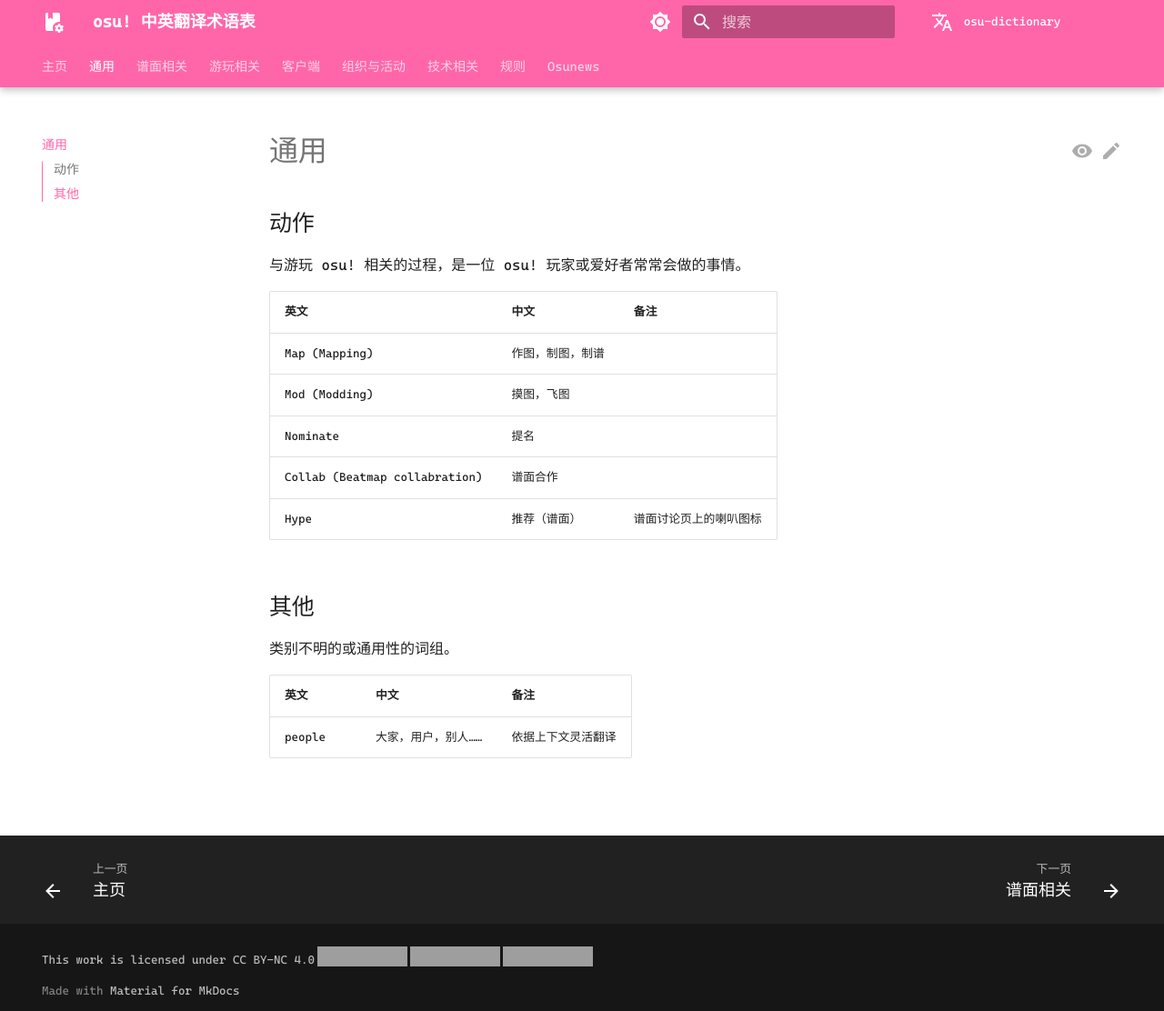
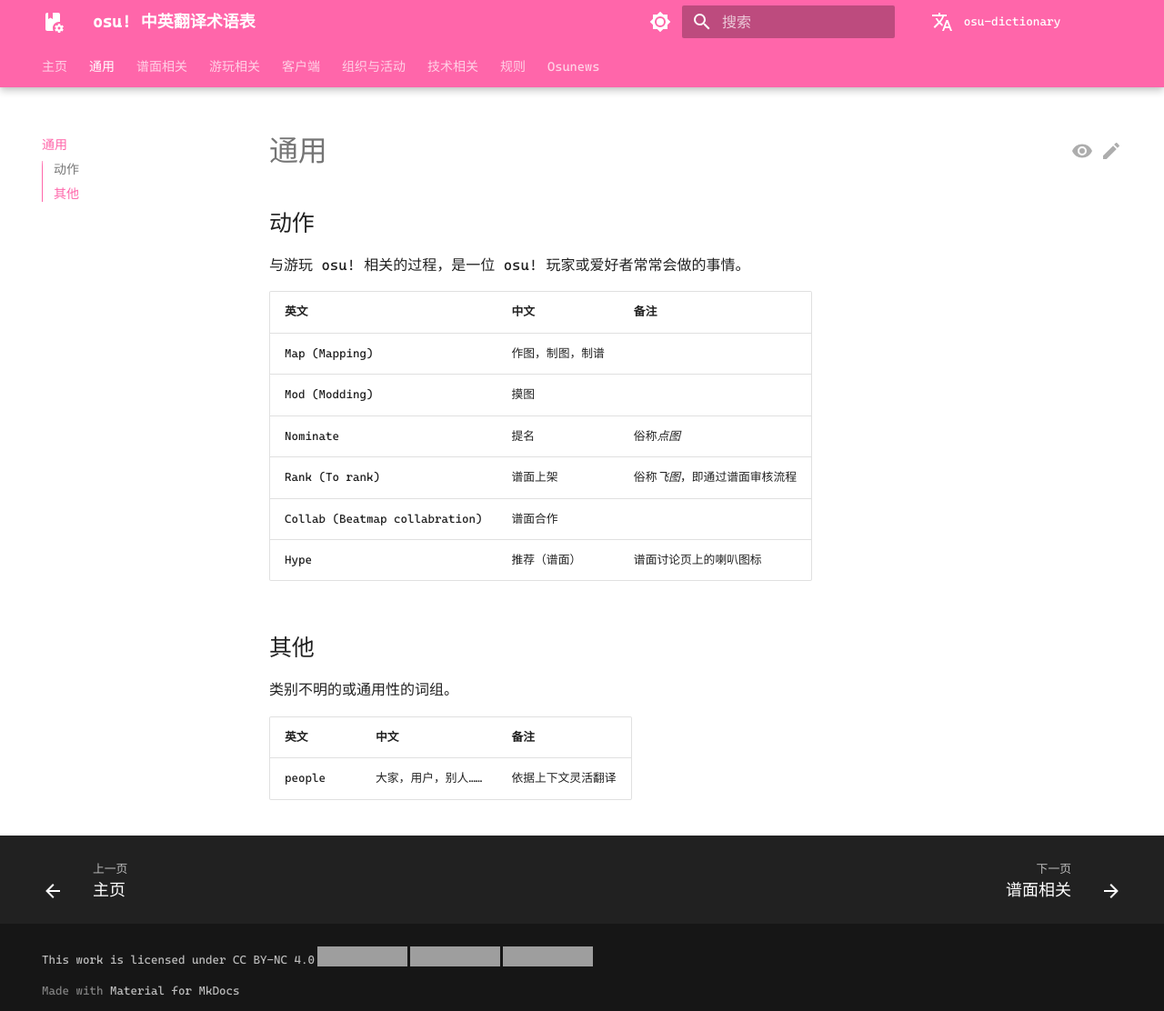
Before and after one commit to osu-atri/osu-translation-ref, an MkDocs documentation site: the page built from docs/1-general.md, in a window 1280 px wide and 1112 px high. Shown: the whole window at 91% size. Built offline with MkDocs 1.6.1 and Material for MkDocs 9.7.7, drawn with Linux system fonts in a browser that asks for light colours; some web fonts are replaced; comment, search, counter and statistics services are not loaded; grey boxes are pictures that could not be loaded.

Commit message:
Fix modding translation

```diff
--- a/docs/1-general.md
+++ b/docs/1-general.md
@@ -7,8 +7,9 @@
 | 英文 | 中文 | 备注 |
 | :-- | :-- | :-- |
 | Map (Mapping) | 作图，制图，制谱 |  |
-| Mod (Modding) | 摸图，飞图 |  |
-| Nominate | 提名 |  |
+| Mod (Modding) | 摸图 |  |
+| Nominate | 提名 | 俗称*点图* |
+| Rank (To rank) | 谱面上架 | 俗称*飞图*，即通过谱面审核流程 |
 | Collab (Beatmap collabration) | 谱面合作 |  |
 | Hype | 推荐（谱面） | 谱面讨论页上的喇叭图标 |
 
```
